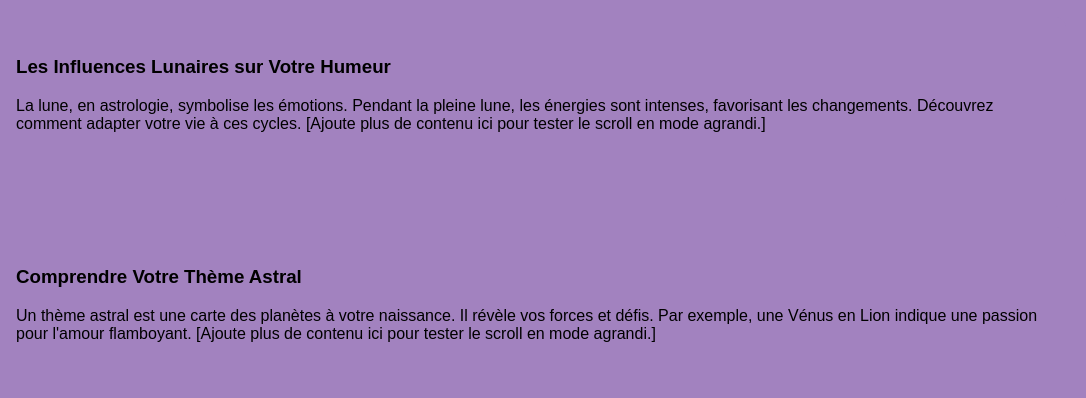
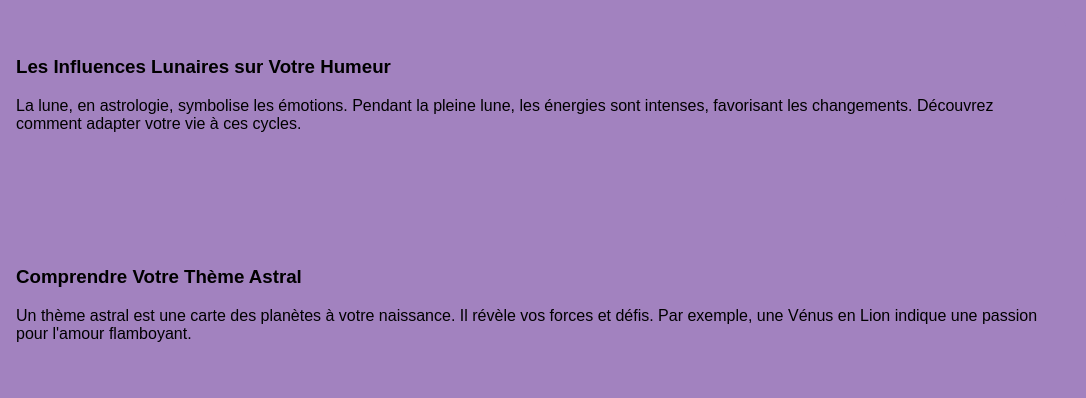
Before and after one commit to Klemenseee/Astroblog, a plain HTML site: page Blog.html in a window 1280 px wide. Shown: the part 253-651 px from the top of the page, 194-1280 px from the left. Drawn offline with Linux system fonts and the light colour scheme.

Commit message:
Update Blog.html

```diff
--- a/Blog.html
+++ b/Blog.html
@@ -24,7 +24,7 @@
             <img src="https://images.unsplash.com/photo-1506905925346-21bda4d32df4?ixlib=rb-4.0.3&auto=format&fit=crop&w=150&h=150&q=80" alt="Lune pleine">
             <div>
                 <h3>Les Influences Lunaires sur Votre Humeur</h3>
-                <p>La lune, en astrologie, symbolise les émotions. Pendant la pleine lune, les énergies sont intenses, favorisant les changements. Découvrez comment adapter votre vie à ces cycles. [Ajoute plus de contenu ici pour tester le scroll en mode agrandi.]</p>
+                <p>La lune, en astrologie, symbolise les émotions. Pendant la pleine lune, les énergies sont intenses, favorisant les changements. Découvrez comment adapter votre vie à ces cycles.</p>
                 <div class="full-content">
                     <h2>Votre Humeur selon les Influences Lunaires </h2>
 
@@ -120,7 +120,7 @@
             <img src="https://cdn.pixabay.com/photo/2017/08/08/00/33/constellations-2609647_1280.jpg" alt="Constellations">
             <div>
                 <h3>Comprendre Votre Thème Astral</h3>
-                <p>Un thème astral est une carte des planètes à votre naissance. Il révèle vos forces et défis. Par exemple, une Vénus en Lion indique une passion pour l'amour flamboyant. [Ajoute plus de contenu ici pour tester le scroll en mode agrandi.]</p>
+                <p>Un thème astral est une carte des planètes à votre naissance. Il révèle vos forces et défis. Par exemple, une Vénus en Lion indique une passion pour l'amour flamboyant.</p>
                 <div class="full-content">
                     <h2>Comprenhension du Thème Astral</h2>
 
@@ -243,4 +243,5 @@
         });
     </script>
 </body>
+
 </html>
```
